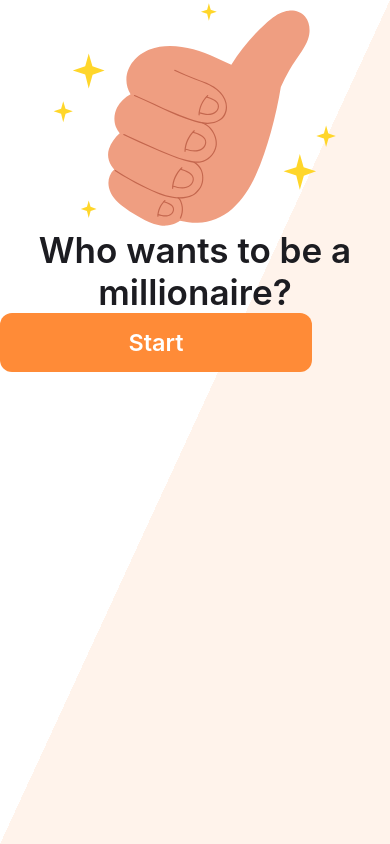
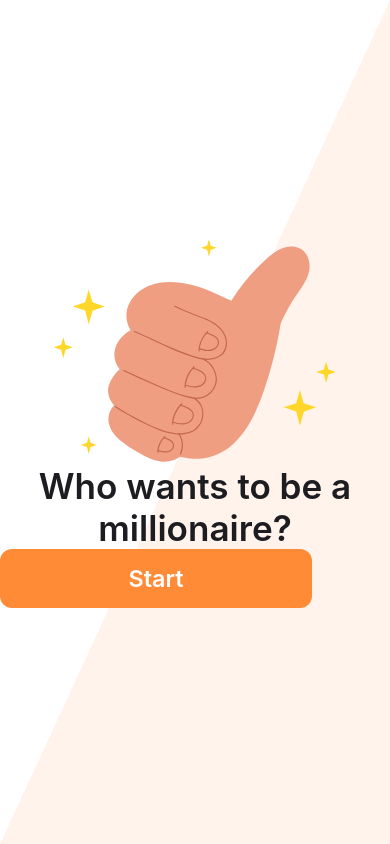
Before and after one commit to danorel/Millionaire, a React (Create React App) app in the folder client/: page / in a window 390 px wide. Built offline with nearby package versions, Linux system fonts and the light colour scheme.

Commit message:
[Containers + FlexRows & FlexColumns]: Completed the correct layout css config. Finishing the mobile responisveness with new layout.

```diff
--- a/client/src/components/layout/containers/Container/Container.module.css
+++ b/client/src/components/layout/containers/Container/Container.module.css
@@ -1,5 +1,12 @@
-.container,
-.container__background {
+.container {
+    /**
+     * Flexbox attributes.
+     */
+    display: flex;
+
+    /**
+     * Positional parameters
+     */
     position: absolute;
     height: 100vh;
     width: 100vw;
@@ -9,6 +16,31 @@
     margin: 0 auto;
 }
 
-.container__background {
-    background: linear-gradient(to right bottom, #ffffff 50%, #fff3eb 50%);
+/* Custom, iPhone Retina */
+@media only screen and (min-width: 320px) {
+    .container {
+        align-content: space-between;
+    }
 }
+
+/* Extra Small Devices, Phones */
+@media only screen and (min-width: 480px) {
+    .container {
+        align-content: space-between;
+    }
+}
+
+/* Small Devices, Tablets */
+@media only screen and (min-width: 768px) {
+    .container {
+        align-content: space-between;
+    }
+}
+
+/* Medium Devices, Desktops */
+@media only screen and (min-width: 992px) {
+}
+
+/* Large Devices, Wide Screens */
+@media only screen and (min-width: 1200px) {
+}
--- a/client/src/components/layout/containers/Container/Container.tsx
+++ b/client/src/components/layout/containers/Container/Container.tsx
@@ -3,23 +3,25 @@ import styles from "./Container.module.css"
 
 type ContainerProps = {
     children: React.ReactNode
-    backgroundColor?: string
+    background?: boolean
 }
 
-export const Container: React.FC<ContainerProps> = (props: ContainerProps) => {
+export const Container: React.FC<ContainerProps> = ({
+    children,
+    background = false
+}: ContainerProps) => {
     return (
         <React.Fragment>
-            <div className={styles.container}>{props.children}</div>
+            <div
+                style={{
+                    background: background
+                        ? "linear-gradient(to right bottom, #ffffff 50%, #fff3eb 50%)"
+                        : "undefined"
+                }}
+                className={styles.container}
+            >
+                {children}
+            </div>
         </React.Fragment>
     )
 }
-
-export const ColoredContainer: React.FC<ContainerProps> = (
-    props: ContainerProps
-) => {
-    return (
-        <React.Fragment>
-            <div className={styles.container__background}>{props.children}</div>
-        </React.Fragment>
-    )
-}
--- a/client/src/components/layout/containers/VerticalContainer/VerticalContainer.module.css
+++ b/client/src/components/layout/containers/VerticalContainer/VerticalContainer.module.css
@@ -1,4 +1,8 @@
 .container__centrify {
+    display: flex;
+    flex-flow: row wrap;
+    align-content: center;
+    justify-content: space-evenly;
 }
 
 /* Custom, iPhone Retina */
@@ -15,22 +19,8 @@
 
 /* Medium Devices, Desktops */
 @media only screen and (min-width: 992px) {
-    .container__centrify {
-        margin: 0;
-        position: absolute;
-        top: 50%;
-        -ms-transform: translateY(-50%);
-        transform: translateY(-50%);
-    }
 }
 
 /* Large Devices, Wide Screens */
 @media only screen and (min-width: 1200px) {
-    .container__centrify {
-        margin: 0;
-        position: absolute;
-        top: 50%;
-        -ms-transform: translateY(-50%);
-        transform: translateY(-50%);
-    }
 }
--- a/client/src/components/layout/containers/index.tsx
+++ b/client/src/components/layout/containers/index.tsx
@@ -1,4 +1,4 @@
 import { VerticalContainer } from "./VerticalContainer/VerticalContainer"
-import { Container, ColoredContainer } from "./Container/Container"
+import { Container } from "./Container/Container"
 
-export { Container, ColoredContainer, VerticalContainer }
+export { Container, VerticalContainer }
--- a/client/src/components/layout/flex/FlexColumn/FlexColumn.module.css
+++ b/client/src/components/layout/flex/FlexColumn/FlexColumn.module.css
@@ -8,6 +8,7 @@
 @media only screen and (min-width: 320px) {
     .column {
         flex-flow: column wrap;
+        justify-content: space-between;
     }
 }
 
@@ -15,6 +16,7 @@
 @media only screen and (min-width: 480px) {
     .column {
         flex-flow: column wrap;
+        justify-content: space-between;
     }
 }
 
@@ -22,6 +24,7 @@
 @media only screen and (min-width: 768px) {
     .column {
         flex-flow: column wrap;
+        justify-content: space-between;
     }
 }
 
@@ -29,6 +32,7 @@
 @media only screen and (min-width: 992px) {
     .column {
         flex-flow: column nowrap;
+        justify-content: space-evenly;
     }
 }
 
@@ -36,5 +40,6 @@
 @media only screen and (min-width: 1200px) {
     .column {
         flex-flow: column nowrap;
+        justify-content: space-evenly;
     }
 }
--- a/client/src/components/layout/flex/FlexColumn/FlexColumn.tsx
+++ b/client/src/components/layout/flex/FlexColumn/FlexColumn.tsx
@@ -20,14 +20,16 @@ type FlexColumnProps = {
 
 export const FlexColumn: React.FC<FlexColumnProps> = ({
     children,
-    justifyContent = "space-evenly"
+    justifyContent = "center"
 }: FlexColumnProps) => (
     <React.Fragment>
         <div
+            style={
+                {
+                    // justifyContent: justifyContent
+                }
+            }
             className={styles.column}
-            style={{
-                justifyContent: justifyContent
-            }}
         >
             {children}
         </div>
--- a/client/src/features/start/Start.tsx
+++ b/client/src/features/start/Start.tsx
@@ -3,7 +3,7 @@ import src__SVG_StartHand from "../../assets/start_hand.svg"
 
 import { FlexRow, FlexColumn } from "../../components/layout/flex"
 import {
-    ColoredContainer,
+    Container,
     VerticalContainer
 } from "../../components/layout/containers"
 import {
@@ -16,7 +16,7 @@ type StartProps = {}
 
 export const StartComponent: React.FC<StartProps> = () => (
     <React.Fragment>
-        <ColoredContainer>
+        <Container background>
             <VerticalContainer>
                 <FlexRow>
                     <FlexColumn>
@@ -33,6 +33,6 @@ export const StartComponent: React.FC<StartProps> = () => (
                     </FlexColumn>
                 </FlexRow>
             </VerticalContainer>
-        </ColoredContainer>
+        </Container>
     </React.Fragment>
 )
```
